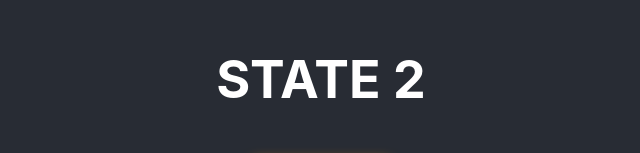
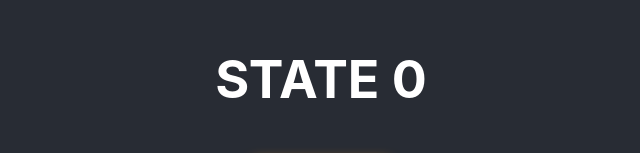
Before and after one commit to Jakavickis/drontai, a React (Create React App) app in the folder r1/: page / in a window 1280 px wide. Shown: the part 256-409 px from the top of the page, without its empty margins (319-959 px from the left). Built offline with nearby package versions, Linux system fonts and the light colour scheme.

Commit message:
count state with filter

```diff
--- a/r1/src/App.jsx
+++ b/r1/src/App.jsx
@@ -6,7 +6,7 @@ function App() {
     return (
         <div className="App">
             <header className="App-header">
-                <h1>STATE 2</h1>
+
                 <Squares />
             </header>
         </div>
--- a/r1/src/Components/006/Squares.jsx
+++ b/r1/src/Components/006/Squares.jsx
@@ -17,11 +17,12 @@ function Squares() {
 
     return (
         <>
+            <h1>STATE {sq.filter(s => s.number < 300).length}</h1>
             <div className="container">
                 {
                     sq.map((e, i) => <div style={{
                         fontSize: 25 + 'px',
-                        backgroundColor: e.color,
+                        backgroundColor: e.number > 300 ? e.color : 'black',
                         borderRadius: e.number % 2 ? 50 + '%' : null,
                     }} key={i}>{e.number}</div>)
                 }
```
